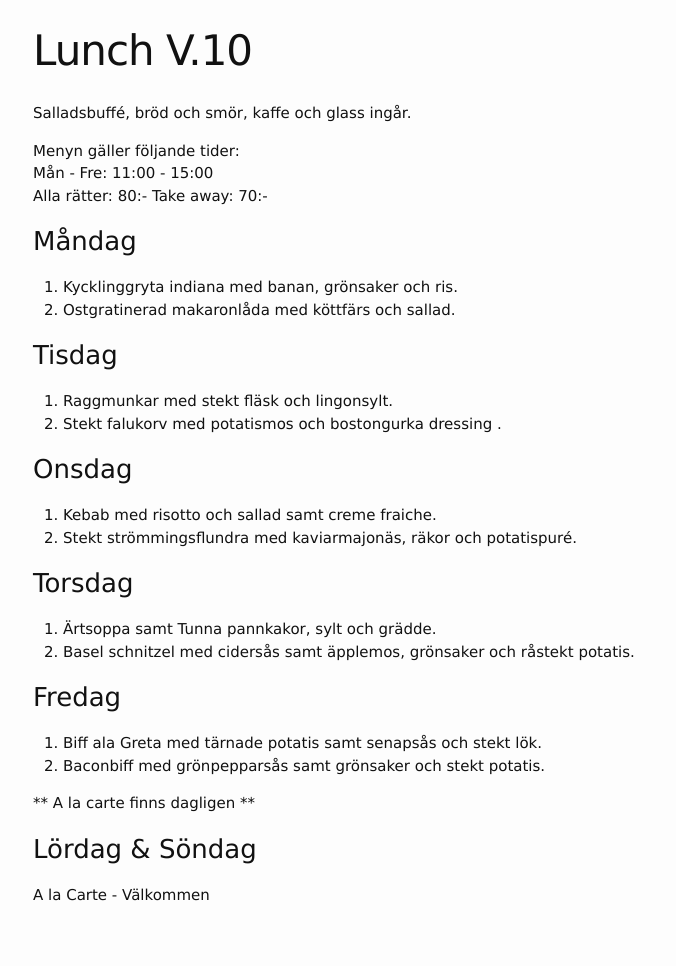
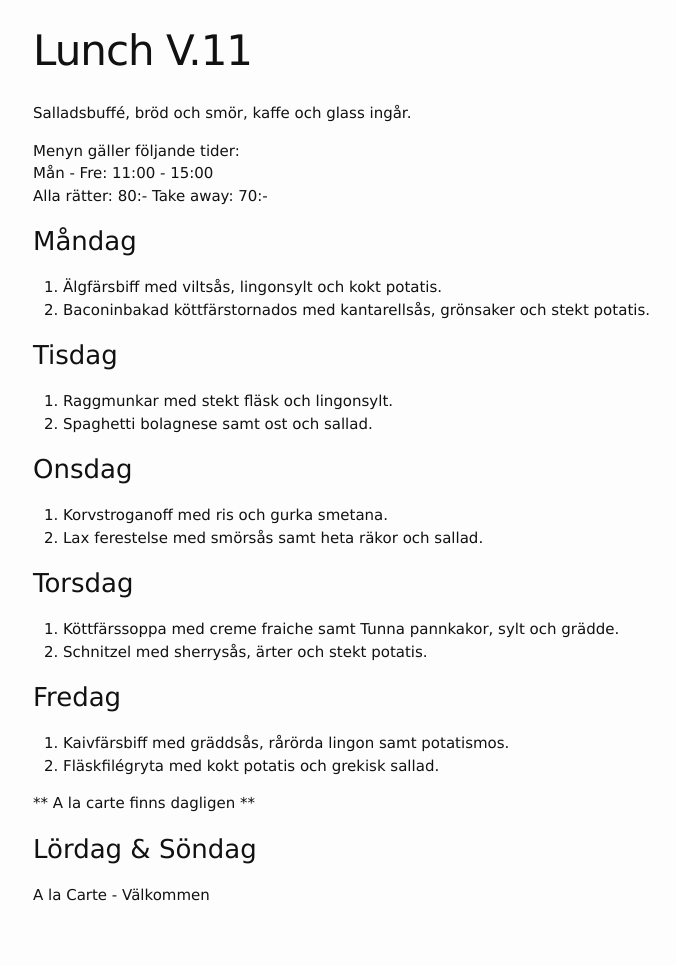
Before and after one commit to FarInn62/farinn62.github.io, a Jekyll site: the page built from lunch.md, in a window 1280 px wide. Shown: the whole page, without its empty margins (237-913 px from the left). Built offline with Jekyll 4.4.1, drawn with Linux system fonts in a browser that asks for light colours.

Commit message:
Update lunch.md

```diff
--- a/lunch.md
+++ b/lunch.md
@@ -1,6 +1,6 @@
 ---
 layout: foodmenu
-title: Lunch V.10
+title: Lunch V.11
 permalink: /lunch/
 published: true
 ---
@@ -12,29 +12,29 @@ Alla rätter: 80:- Take away: 70:-
 
 ### Måndag
 
-1. Kycklinggryta indiana med banan, grönsaker och ris.
-2. Ostgratinerad makaronlåda med köttfärs och sallad.
+1. Älgfärsbiff med viltsås, lingonsylt och kokt potatis.
+2. Baconinbakad köttfärstornados med kantarellsås, grönsaker och stekt potatis.
 
 ### Tisdag
 
 1. Raggmunkar med stekt fläsk och lingonsylt.
-2. Stekt falukorv med potatismos och bostongurka dressing .
+2. Spaghetti bolagnese samt ost och sallad.
 
 
 ### Onsdag
 
-1. Kebab med risotto och sallad samt creme fraiche.
-2. Stekt strömmingsflundra med kaviarmajonäs, räkor och potatispuré.
+1. Korvstroganoff med ris och gurka smetana.
+2. Lax ferestelse med smörsås samt heta räkor och sallad.
 
 ### Torsdag
 
-1. Ärtsoppa samt Tunna pannkakor, sylt och grädde.
-2. Basel schnitzel med cidersås samt äpplemos, grönsaker och råstekt potatis.
+1. Köttfärssoppa med creme fraiche samt Tunna pannkakor, sylt och grädde.
+2. Schnitzel med sherrysås, ärter och stekt potatis.
 
 ### Fredag
 
-1. Biff ala Greta med tärnade potatis samt senapsås och stekt lök.
-2. Baconbiff med grönpepparsås samt grönsaker och stekt potatis.
+1. Kaivfärsbiff med gräddsås, rårörda lingon samt potatismos.
+2. Fläskfilégryta med kokt potatis och grekisk sallad.
 
 ** A la carte finns dagligen **
 
```
